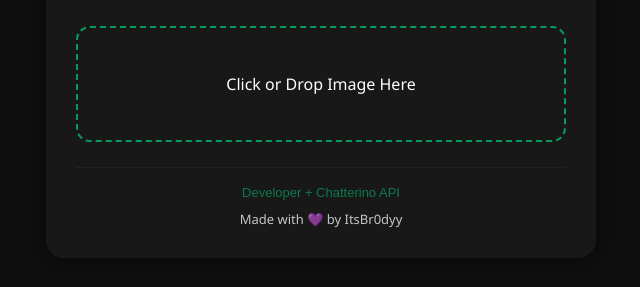
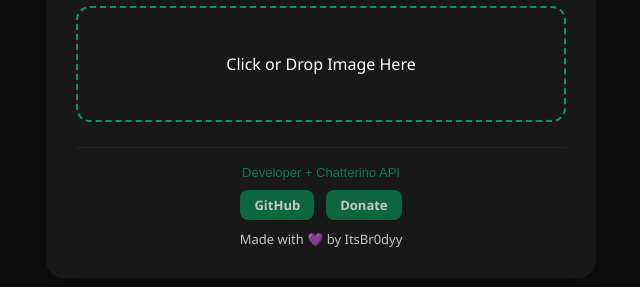
Before and after one commit to ItsBr0dyy/dankshare, a website: page public/index.html in a window 1280 px wide. Shown: the part 375-662 px from the top of the page, without its empty margins (319-959 px from the left). Drawn offline with Linux system fonts and the light colour scheme.

Commit message:
Update index.html

```diff
--- a/public/index.html
+++ b/public/index.html
@@ -157,6 +157,28 @@ input {
   -webkit-text-fill-color: transparent;
 }
 
+.footer-links {
+  display: flex;
+  justify-content: center;
+  gap: 12px;
+  margin-bottom: 10px;
+}
+
+.footer-btn {
+  background: #08804e;
+  color: white;
+  text-decoration: none;
+  padding: 6px 14px;
+  border-radius: 8px;
+  font-size: 13px;
+  font-weight: bold;
+  transition: 0.2s;
+}
+
+.footer-btn:hover {
+  opacity: 0.85;
+}
+
 </style>
 </head>
 
@@ -258,10 +280,13 @@ Same configuration as Chatterino
 
 </div>
 
-    <div>
-      Made with 💜 by ItsBr0dyy
+    <div class="footer-links">
+      <a href="https://github.com/ItsBr0dyy" class="footer-btn">GitHub</a>
+      <a href="https://streamelements.com/itsbr0dyy/tip" class="footer-btn">Donate</a>
     </div>
 
+    <div>
+      Made with <span class="heart">💜</span> by ItsBr0dyy
   </div>
 
 </div>
```
